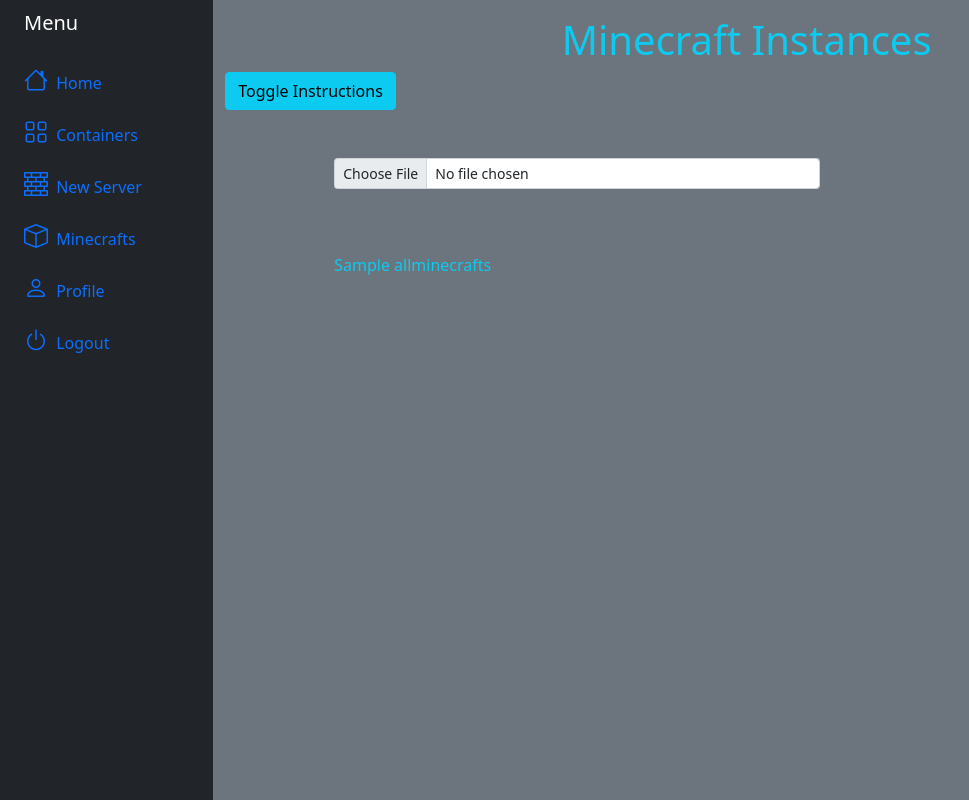
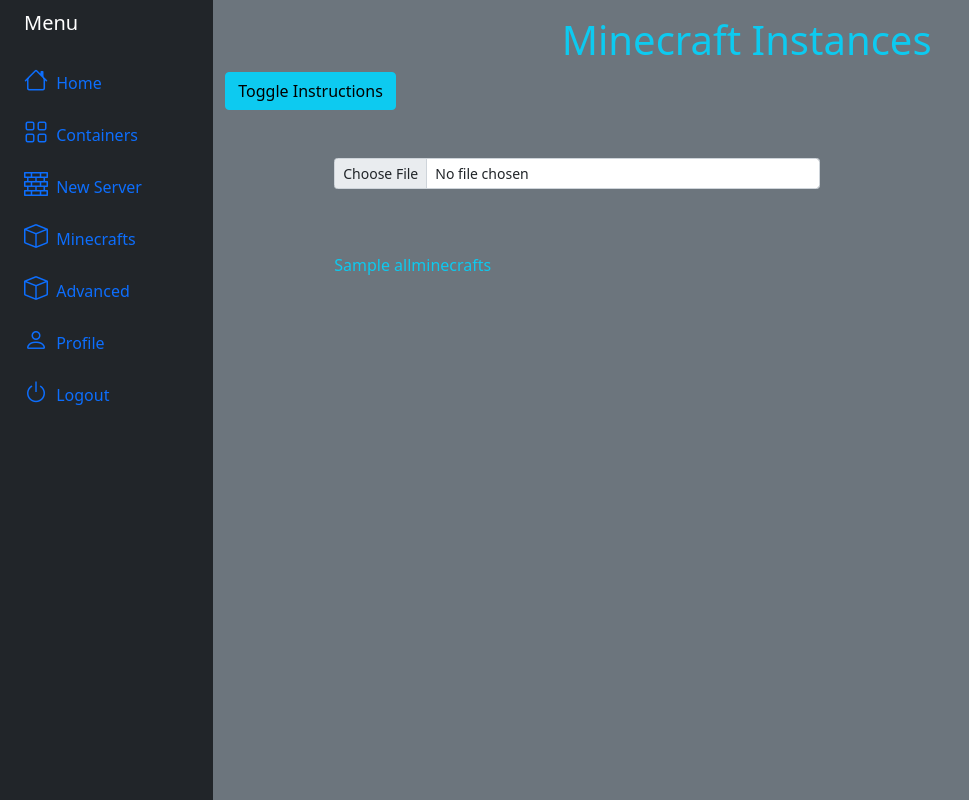
Before and after one commit to gergnz/mcshop, a Flask app: template mcshop/templates/advanced.html in a window 1280 px wide. Shown: the whole page, without its empty margins (0-969 px from the left). Run offline with Flask 2, Linux system fonts and the light colour scheme; a user stored in the database is signed in; the template is opened without the code that fills it: most values are stand-ins (such as "Sample title", 1, 10 or a date in 2020); some libraries are stand-ins or nearby versions.

Commit message:
add new advanced menu option

```diff
--- a/mcshop/templates/base.html
+++ b/mcshop/templates/base.html
@@ -44,7 +44,10 @@
                             <a href="{{ url_for('minecraft.minecrafts') }}" class="nav-link px-0 align-middle">
                                 <i class="fs-4 bi-box"></i> <span class="ms-1 d-none d-sm-inline">Minecrafts</span> </a>
                         </li>
-
+                        <li>
+                            <a href="{{ url_for('advanced.advance') }}" class="nav-link px-0 align-middle">
+                                <i class="fs-4 bi-box"></i> <span class="ms-1 d-none d-sm-inline">Advanced</span> </a>
+                        </li>
                         {% if 'useradmin' in session and session['useradmin'] is true %}
                         <li>
                             <a href="{{ url_for('user.users') }}" class="nav-link px-0 align-middle">
```
